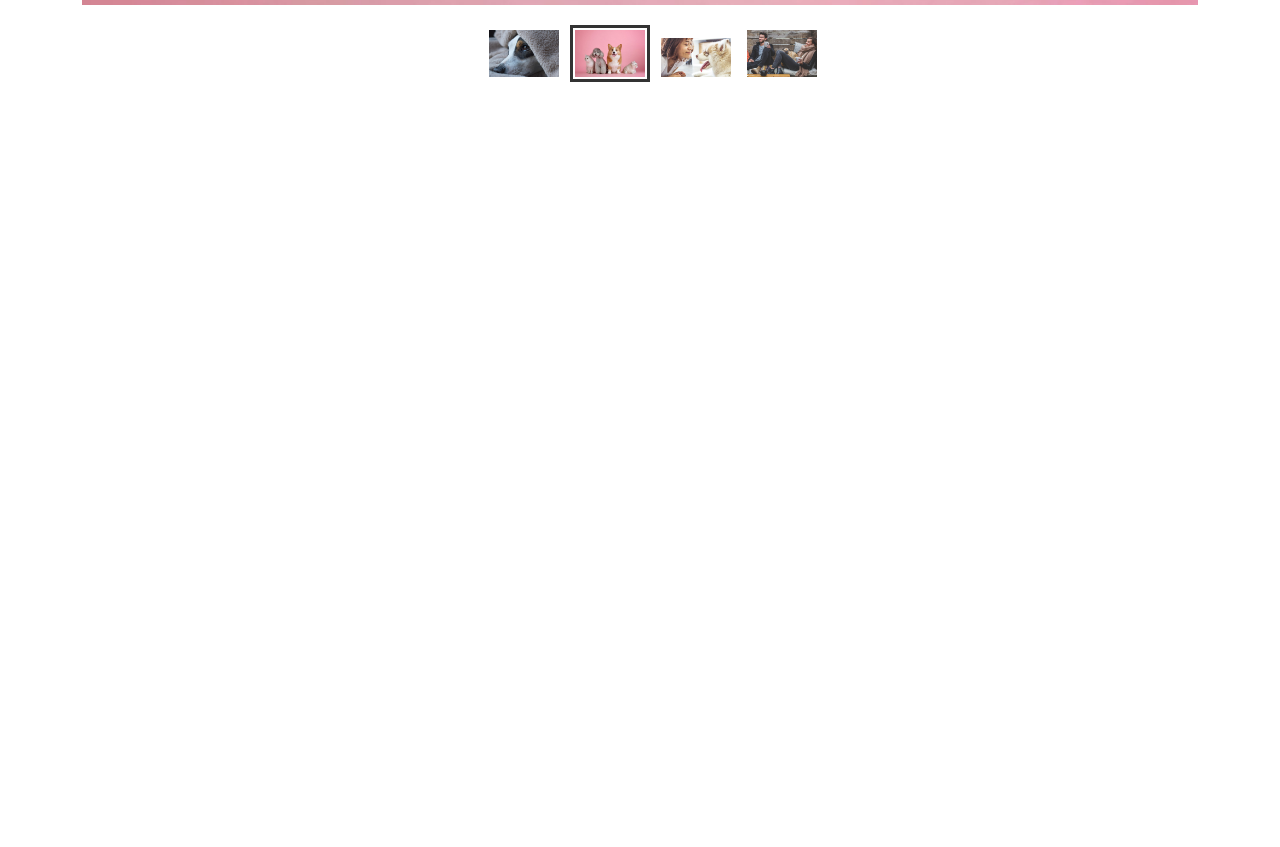
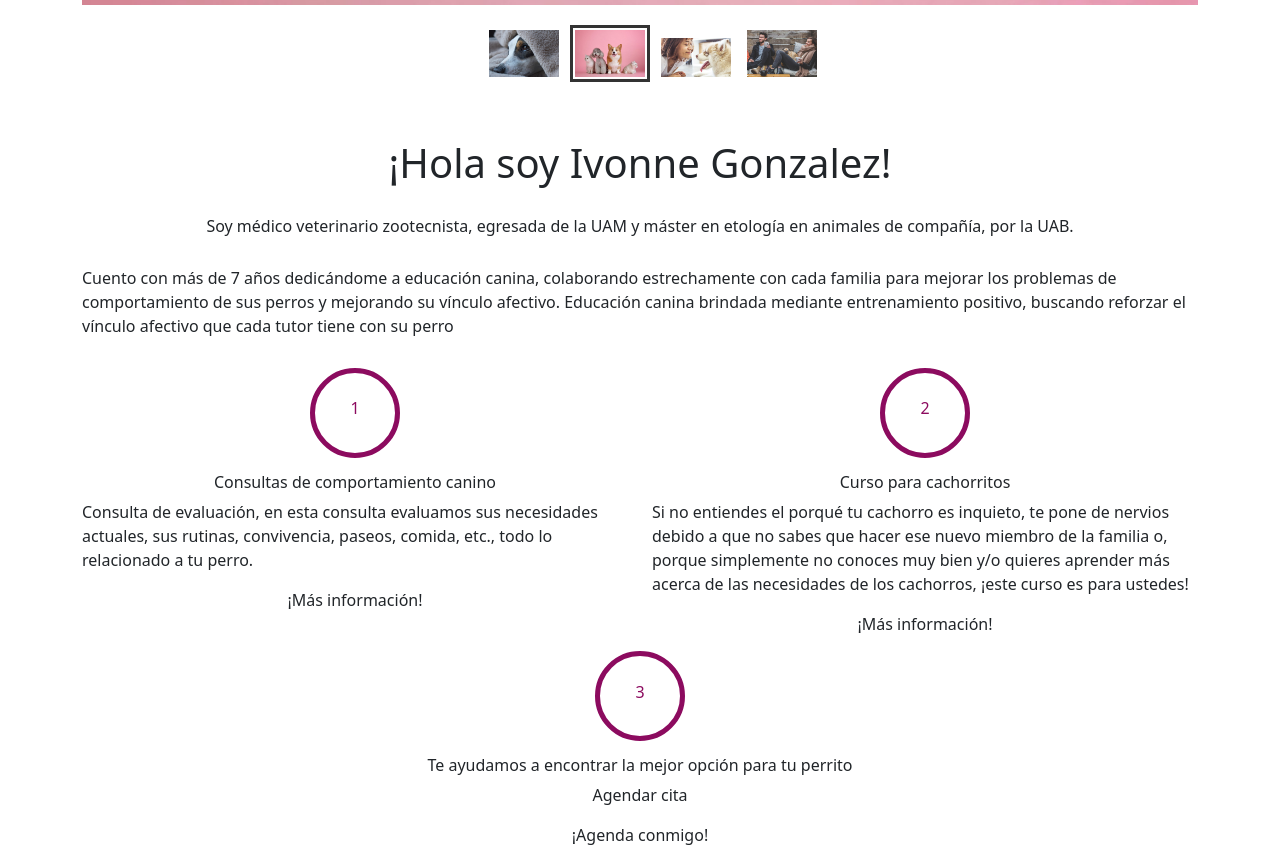
Before and after one commit to emiliodeleonhdez/sky-dog, a React (Create React App) app: page /about in a window 1280 px wide. Shown: the part 900-1747 px from the top of the page. Before the commit the page ends 1024 px from the top, so only its background shows below. Built offline with nearby package versions, Linux system fonts and the light colour scheme.

Commit message:
added vars, about me, refactor in landing page and created steps

```diff
--- a/src/App.scss
+++ b/src/App.scss
@@ -1,5 +1,6 @@
 @import '~bootstrap/scss/bootstrap';
 @import 'react-responsive-carousel/lib/styles/carousel.min.css'; // requires a loader
+@import "./styles/vars.scss";
 
 .App {
     text-align: center;
@@ -15,6 +16,25 @@
         height: 100px;
         border-radius: 50%;
       }
+    }
+    .children__elements--mt-15-mb-15 > *{
+      margin: 15px 0 15px 0;
+    }
+    .p__align-left {
+      text-align: left;
+    }
+
+    .div__steps-step-number {
+      border: 5px solid $sky-dog-purple-color;
+      border-radius: 50%;
+      width: 90px;
+      height: 90px;
+      margin: 15px 0 15px 0;
+    }
+    .h6__steps-step-number {
+      color: $sky-dog-purple-color;
+      position: relative;
+      top: 33%
     }
 }
 
--- /dev/null
+++ b/src/components/Steps/Steps.jsx
@@ -0,0 +1,22 @@
+import React from 'react'
+
+const Steps = (props) => {
+  return (
+    <div className={props.customCss}>
+        <div className="div__steps-step-number">
+            <h6 className='h6__steps-step-number' >{props.stepNumber}</h6>
+        </div>
+        <div className="div__steps-step-title">
+            <h6>{props.stepTitle}</h6>
+        </div>
+        <div className="div__steps-step-description">
+            <p className='p__align-left'>{props.stepDescription}</p>
+        </div>
+        <div className="div__steps-step-more-info">
+            <a href={props.stepMoreInfoLink}><span>{props.stepLinkText}</span></a>
+        </div>
+    </div>
+  )
+}
+
+export default Steps
--- a/src/pages/About me/AboutMe.jsx
+++ b/src/pages/About me/AboutMe.jsx
@@ -2,6 +2,7 @@ import React from 'react';
 import PrimaryCarousel from '../../components/Carousel/PrimaryCarousel';
 import Logo from '../../components/Logos/Primary Logo/Logo';
 import OptionMenu from '../../components/Menus/OptionMenu';
+import Steps from '../../components/Steps/Steps';
 
 const AboutMe = () => {
     const optionMenu = [
@@ -18,6 +19,31 @@ const AboutMe = () => {
             nav: 'www.twitter.com'
         }
     ];
+
+    const stepsInformation = [
+        {
+            number: "1",
+            stepTitle: "Consultas de comportamiento canino",
+            description: "Consulta de evaluación, en esta consulta evaluamos sus necesidades actuales, sus rutinas, convivencia, paseos, comida, etc., todo lo relacionado a tu perro.",
+            textLink: "¡Más información!",
+            additionalClasses: "d-flex flex-column align-items-center col-12 col-md-6"
+        },
+        {
+            number: "2",
+            stepTitle: "Curso para cachorritos",
+            description: "Si no entiendes el porqué tu cachorro es inquieto, te pone de nervios debido a que no sabes que hacer ese nuevo miembro de la familia o, porque simplemente no conoces muy bien y/o quieres aprender más acerca de las necesidades de los cachorros, ¡este curso es para ustedes!",
+            textLink: "¡Más información!",
+            additionalClasses: "d-flex flex-column align-items-center col-12 col-md-6"
+        },
+        {
+            number: "3",
+            stepTitle: "Te ayudamos a encontrar la mejor opción para tu perrito",
+            description: "Agendar cita",
+            textLink: "¡Agenda conmigo!",
+            additionalClasses: "d-flex flex-column align-items-center col-12"
+
+        },
+    ]
     return (
         <div className="container">
             <Logo />
@@ -27,6 +53,16 @@ const AboutMe = () => {
             <div className="row">
                 <PrimaryCarousel />
             </div>
+            <div className="row justify-content-center children__elements--mt-15-mb-15">
+                <h1 className="col-12">¡Hola soy Ivonne Gonzalez!</h1>
+                <h6 className="col-12">Soy médico veterinario zootecnista, egresada de la UAM y máster en etología en animales de compañía, por la UAB.</h6>
+                <p className='col- 12 p__align-left'>Cuento con más de 7 años dedicándome a educación canina, colaborando estrechamente con cada familia para mejorar los problemas de comportamiento de sus perros y mejorando su vínculo afectivo. Educación canina brindada mediante entrenamiento positivo, buscando reforzar el vínculo afectivo que cada tutor tiene con su perro</p>
+            </div>
+            <div className="row">
+                {stepsInformation.map((step, index) => <Steps customCss={step.additionalClasses} key={index} stepNumber={step.number} stepTitle={step.stepTitle} stepDescription={step.description} stepLinkText={step.textLink}/> )}
+
+            </div>
+
         </div>
     );
 };
--- a/src/pages/Landing/LandingPage.jsx
+++ b/src/pages/Landing/LandingPage.jsx
@@ -55,7 +55,7 @@ const LandingPage = () => {
             <div className="row">
                 <PrimaryCarousel />
             </div>
-            <div className="row justify-content-center">
+            <div className="row justify-content-center children__elements--mt-15-mb-15">
                 <h1 className="col-12">No es lo mismo educar, que entrenar</h1>
                 <h6 className="col-12">¿Quieres esaber cuál es la diferencia?</h6>
                 <PrimaryButton variant="secondary" text="¡Explorar!" size="sm" customCss="button__landing--100w my-1" action={() => navigate('/about')} />
--- /dev/null
+++ b/src/styles/vars.scss
@@ -0,0 +1 @@
+$sky-dog-purple-color: #8C0B5F;
```
